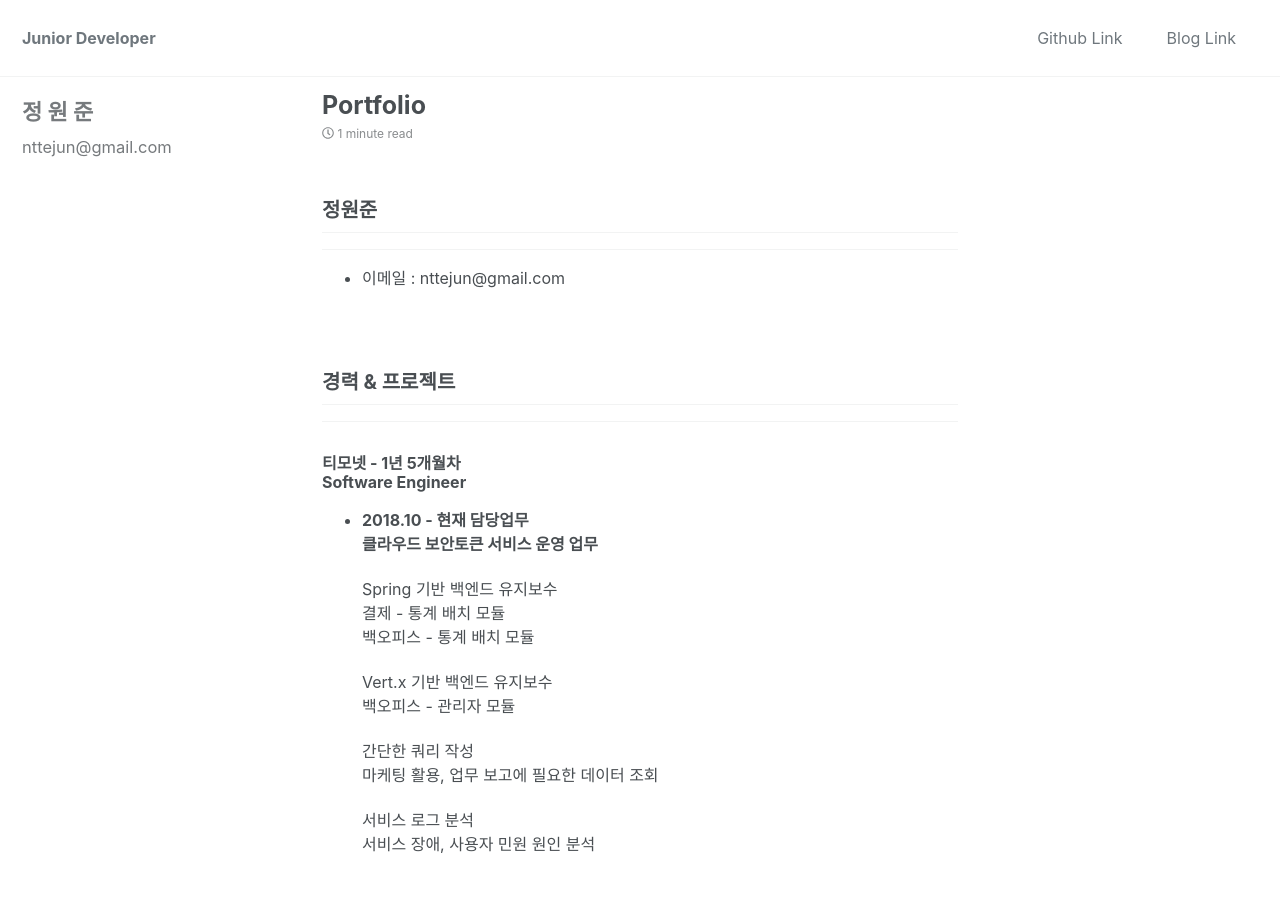
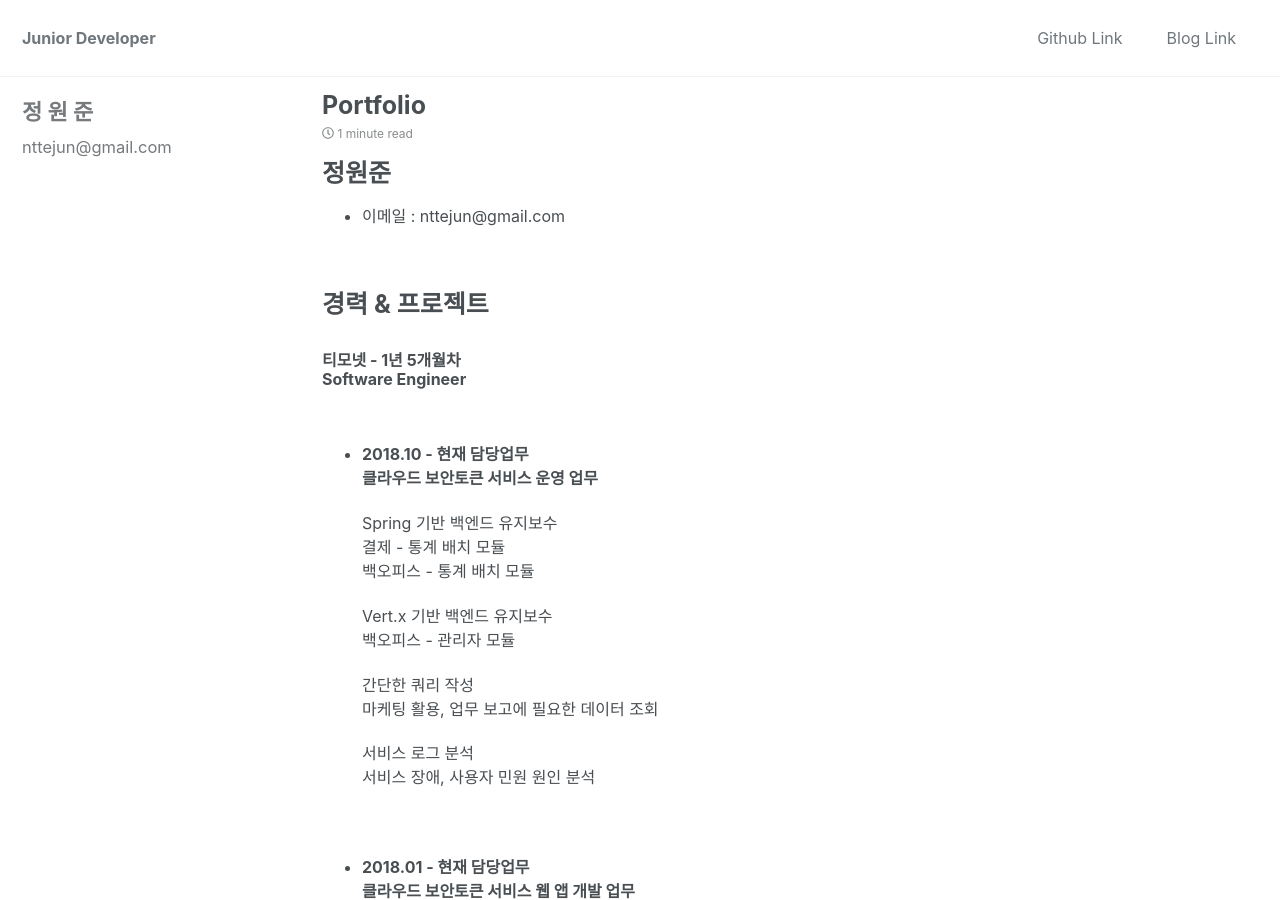
Before and after one commit to nttejun/nttejun.github.io, a Jekyll site: the page built from _posts/2019-04-28-portfolio.md, in a window 1280 px wide and 900 px high. Built offline with Jekyll 4.4.1, drawn with Linux system fonts in a browser that asks for light colours; cached includes are drawn as plain includes; nearby versions of some CDN libraries.

Commit message:
Updated portfolid 20190504

```diff
--- a/_posts/2019-04-28-portfolio.md
+++ b/_posts/2019-04-28-portfolio.md
@@ -1,17 +1,14 @@
 
-<h2>정원준</h2>
-
----
+<h1>정원준</h1>
 
 - 이메일 : nttejun@gmail.com
 
 <br>
 
-<h2>경력 & 프로젝트</h2>
----
+<h1>경력 & 프로젝트</h1>
 
 <h3>티모넷 - 1년 5개월차<br>
-Software Engineer</h3>
+Software Engineer</h3><br>
 
 -  <b>2018.10 - 현재 담당업무</b><br>
 <b>클라우드 보안토큰 서비스 운영 업무</b>
@@ -72,22 +69,20 @@ Software Engineer</h3>
     <br>
 
 
-### 주니어 개발자
----
+<h1> 주니어 개발자</h1>
 - 현재 티모넷에서 클라우드 보안토큰 서비스의 개발, 운영 업무를 담당하고 있습니다.
 - 개인적으로 학습한 내용을 업무에 어떻게 적용할 수 있는지 고민합니다.
 
 <br>
 
-### 업무적 강점
----
+<h1>업무적 강점</h1>
 - 서비스 개발에서 운영까지의 업무 프로세스 경험
 - Spring, Vert.x 프레임워크 사용 경험
 
 
 <br>
 
-### 기술 스택
+<h1>기술 스택</h1>
 ---
 
 | 구분 | 내용 |
@@ -100,8 +95,7 @@ Software Engineer</h3>
 
 <br>
 
-### 간단한 소개
----
+<h1>간단한 소개</h1>
 1. 학습에 대한 동기부여
     - 학습한 내용은 Github에 정리합니다.
         - https://github.com/nttejun
@@ -123,27 +117,26 @@ Software Engineer</h3>
 <br>
 
 
-### 개인 프로젝트
----
+<h1>개인 프로젝트</h1>
 
 <br>
 
-**Starter**<br>
+<b>Starter</b><br>
 2018.09 - 2018.10
 
     - Spring boot 기반의 AWS EC2, AWS RDS(MySQL) 사용하여 게시판 API 개발
 
-**AWS 상담챗봇**<br>
+<b>AWS 상담챗봇</b><br>
 2018.07.20 - 2018.07.21
 
     - Spring 기반의 AWS 상담 챗봇 개발 (개발 인원 - 3명)
 
-**[Today](https://youtu.be/w9TuLOraEW0)**<br>
+<b>[Today](https://youtu.be/w9TuLOraEW0)</b><br>
 2017.09 - 2017.10
 
     - JSP, Servlet 사용하여 최근 이슈 등록하는 웹 서비스 개발
 
-**[WhatMenu](https://youtu.be/eAeVGDenO10)**<br>
+<b>[WhatMenu](https://youtu.be/eAeVGDenO10)</b><br>
 2017.03 - 2017.06
 
     - 개발자가 음식점 간판 사진을 찍으면 Google Vision, OpenCV 이용하여 음식점 정보를 제공하는 웹 서비스 개발 (개발 인원 - 4명)
```
